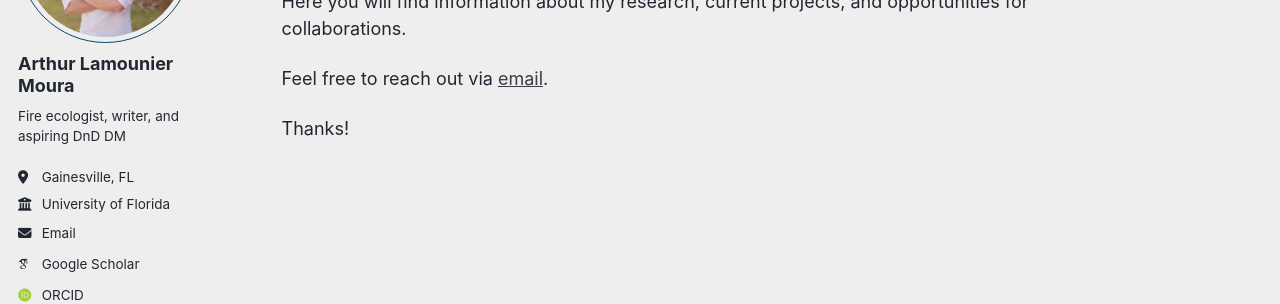
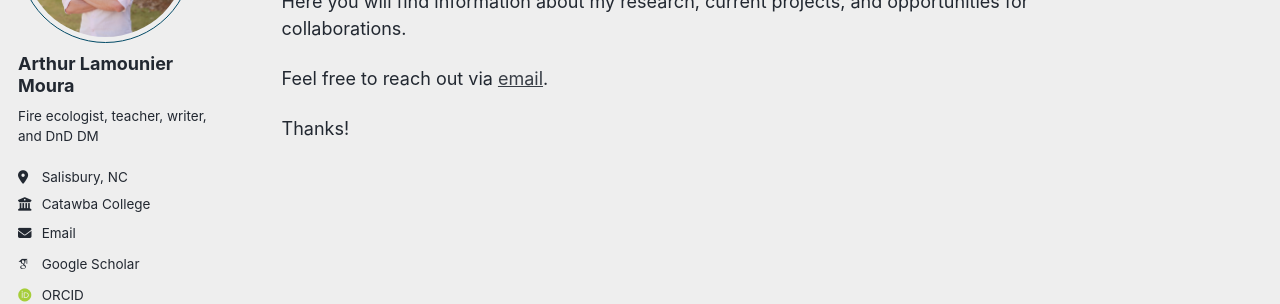
Before and after one commit to arthurlamounier/arthurlamounier.github.io, a Jekyll site: the page built from _pages/about.md, in a window 1280 px wide. Shown: the part 233-537 px from the top of the page. Built offline with Jekyll 4.4.1, drawn with Linux system fonts in a browser that asks for light colours; some web fonts are replaced; a script bundle is joined from its source files by our own code; library files that are not in the unit come from our copies.

Commit message:
Update _config.yml

```diff
--- a/_config.yml
+++ b/_config.yml
@@ -26,11 +26,11 @@ author:
   avatar           : "profile.png.jpg"
   name             : "Arthur Lamounier Moura"
   pronouns         : # example: "she/her"
-  bio              : "Fire ecologist, writer, and aspiring DnD DM"
-  location         : "Gainesville, FL"
-  employer         : "University of Florida"
+  bio              : "Fire ecologist, teacher, writer, and DnD DM"
+  location         : "Salisbury, NC"
+  employer         : "Catawba College"
   uri              : # URL
-  email            : "alamouniermoura@ufl.edu"
+  email            : "alamouni@catawba.edu"
 
   # Academic websites
   academia         : # URL
```
